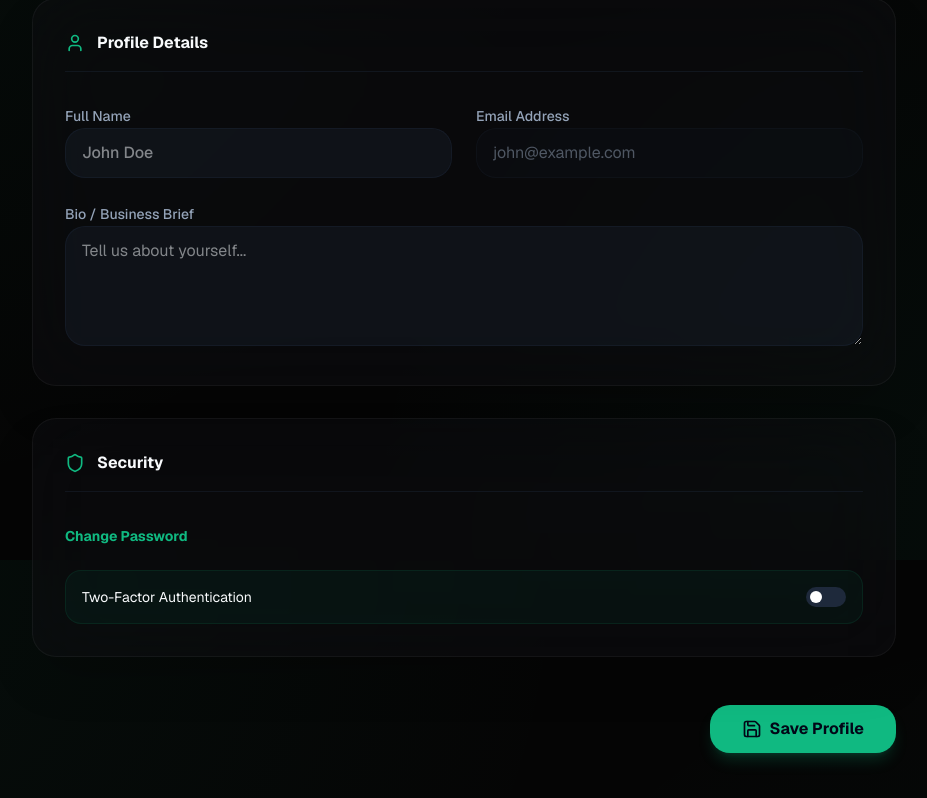
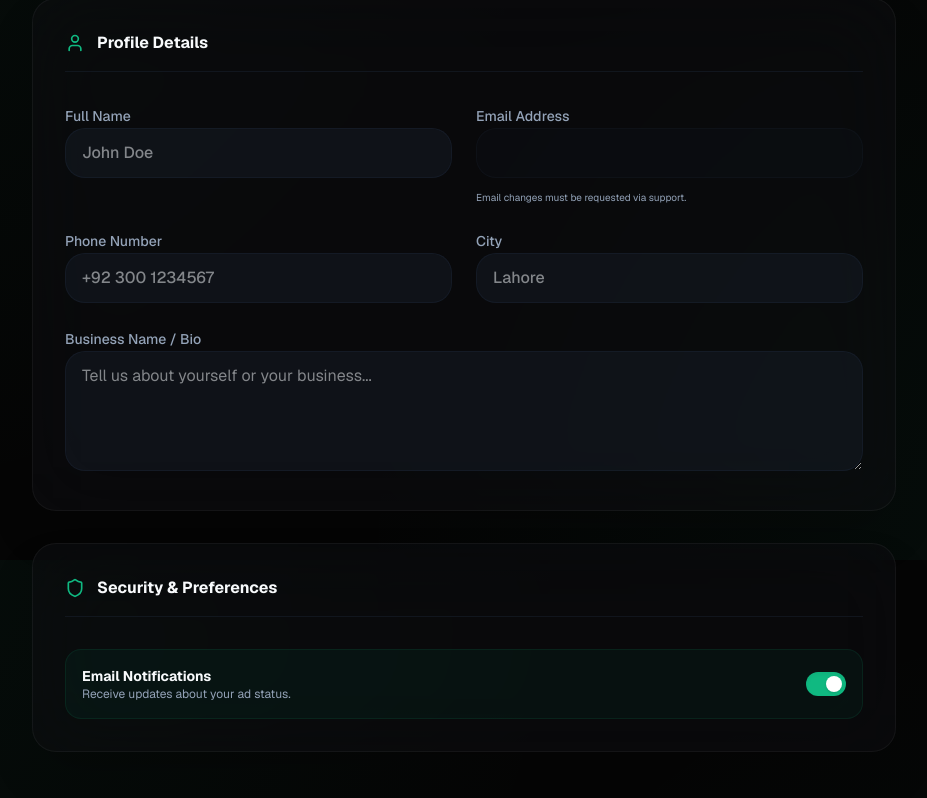
Before and after one commit to zunarajamshad-collab/labmid, a Next.js app: page /client/settings in a window 1280 px wide. Shown: the part 240-1038 px from the top of the page, without its empty margins (176-1103 px from the left). Built offline with nearby package versions, Linux system fonts and the light colour scheme; no server answers.

Commit message:
Make account settings functional with Supabase integration

```diff
--- a/src/app/client/settings/page.tsx
+++ b/src/app/client/settings/page.tsx
@@ -1,12 +1,123 @@
-import { User, Mail, Shield, Save } from 'lucide-react'
+'use client'
+
+import { useState, useEffect } from 'react'
+import { User, Mail, Shield, Save, CheckCircle2, AlertCircle } from 'lucide-react'
+import { supabase } from '@/lib/supabase'
 
 export default function ClientSettingsPage() {
+  const [loading, setLoading] = useState(true)
+  const [saving, setSaving] = useState(false)
+  const [message, setMessage] = useState<{ type: 'success' | 'error', text: string } | null>(null)
+
+  // Form State
+  const [fullName, setFullName] = useState('')
+  const [email, setEmail] = useState('')
+  const [businessName, setBusinessName] = useState('')
+  const [phone, setPhone] = useState('')
+  const [city, setCity] = useState('')
+
+  useEffect(() => {
+    async function loadProfile() {
+      const { data: { user } } = await supabase.auth.getUser()
+      if (!user) {
+        setLoading(false)
+        return
+      }
+
+      setEmail(user.email || '')
+
+      // Get profile
+      const { data: profile } = await supabase
+        .from('profiles')
+        .select('*')
+        .eq('id', user.id)
+        .single()
+
+      if (profile) {
+        setFullName(profile.full_name || '')
+      }
+
+      // Get seller profile
+      const { data: seller } = await supabase
+        .from('seller_profiles')
+        .select('*')
+        .eq('user_id', user.id)
+        .single()
+
+      if (seller) {
+        setBusinessName(seller.business_name || '')
+        setPhone(seller.phone || '')
+        setCity(seller.city || '')
+      }
+
+      setLoading(false)
+    }
+
+    loadProfile()
+  }, [])
+
+  const handleSave = async () => {
+    setSaving(true)
+    setMessage(null)
+
+    try {
+      const { data: { user } } = await supabase.auth.getUser()
+      if (!user) throw new Error('Not authenticated')
+
+      // 1. Update Profile
+      const { error: profileError } = await supabase
+        .from('profiles')
+        .update({ full_name: fullName })
+        .eq('id', user.id)
+
+      if (profileError) throw profileError
+
+      // 2. Update Seller Profile (Upsert in case it doesn't exist)
+      const { error: sellerError } = await supabase
+        .from('seller_profiles')
+        .upsert({
+          user_id: user.id,
+          display_name: fullName,
+          business_name: businessName,
+          phone: phone,
+          city: city,
+          updated_at: new Date().toISOString()
+        })
+
+      if (sellerError) throw sellerError
+
+      setMessage({ type: 'success', text: 'Profile updated successfully!' })
+    } catch (err: any) {
+      console.error('Save error:', err)
+      setMessage({ type: 'error', text: err.message || 'Failed to update profile' })
+    } finally {
+      setSaving(false)
+    }
+  }
+
+  if (loading) {
+    return (
+      <div className="container mx-auto px-4 py-24 flex items-center justify-center">
+        <div className="animate-spin rounded-full h-12 w-12 border-b-2 border-primary"></div>
+      </div>
+    )
+  }
+
   return (
     <div className="container mx-auto px-4 py-12 max-w-4xl">
       <header className="mb-12">
         <h1 className="text-4xl font-black tracking-tight mb-2">Account Settings</h1>
         <p className="text-muted-foreground text-lg">Manage your personal information and preferences.</p>
       </header>
+
+      {message && (
+        <div className={`mb-8 p-4 rounded-2xl flex items-center gap-3 border ${
+          message.type === 'success' ? 'bg-green-500/10 border-green-500/20 text-green-500' : 'bg-destructive/10 border-destructive/20 text-destructive'
+        }`}>
+          {message.type === 'success' ? <CheckCircle2 className="w-5 h-5" /> : <AlertCircle className="w-5 h-5" />}
+          <span className="font-medium">{message.text}</span>
+        </div>
+      )}
 
       <div className="grid gap-8">
         {/* Profile Details */}
@@ -19,39 +130,90 @@ export default function ClientSettingsPage() {
             <div className="grid grid-cols-1 md:grid-cols-2 gap-6">
               <div className="space-y-2">
                 <label className="text-sm font-medium text-muted-foreground">Full Name</label>
-                <input type="text" placeholder="John Doe" className="w-full bg-muted/30 border border-border/40 rounded-xl px-4 py-3 focus:ring-2 focus:ring-primary/20 outline-none transition-all font-medium" />
+                <input
+                  type="text"
+                  value={fullName}
+                  onChange={(e) => setFullName(e.target.value)}
+                  placeholder="John Doe"
+                  className="w-full bg-muted/30 border border-border/40 rounded-xl px-4 py-3 focus:ring-2 focus:ring-primary/20 outline-none transition-all font-medium"
+                />
               </div>
               <div className="space-y-2">
                 <label className="text-sm font-medium text-muted-foreground">Email Address</label>
-                <input type="email" placeholder="john@example.com" disabled className="w-full bg-muted/10 border border-border/20 rounded-xl px-4 py-3 text-muted-foreground cursor-not-allowed" />
+                <input
+                  type="email"
+                  value={email}
+                  disabled
+                  className="w-full bg-muted/10 border border-border/20 rounded-xl px-4 py-3 text-muted-foreground cursor-not-allowed font-medium"
+                />
+                <p className="text-[10px] text-muted-foreground mt-1">Email changes must be requested via support.</p>
               </div>
             </div>
+
+            <div className="grid grid-cols-1 md:grid-cols-2 gap-6">
+              <div className="space-y-2">
+                <label className="text-sm font-medium text-muted-foreground">Phone Number</label>
+                <input
+                  type="tel"
+                  value={phone}
+                  onChange={(e) => setPhone(e.target.value)}
+                  placeholder="+92 300 1234567"
+                  className="w-full bg-muted/30 border border-border/40 rounded-xl px-4 py-3 focus:ring-2 focus:ring-primary/20 outline-none transition-all font-medium"
+                />
+              </div>
+              <div className="space-y-2">
+                <label className="text-sm font-medium text-muted-foreground">City</label>
+                <input
+                  type="text"
+                  value={city}
+                  onChange={(e) => setCity(e.target.value)}
+                  placeholder="Lahore"
+                  className="w-full bg-muted/30 border border-border/40 rounded-xl px-4 py-3 focus:ring-2 focus:ring-primary/20 outline-none transition-all font-medium"
+                />
+              </div>
+            </div>
+
             <div className="space-y-2">
-              <label className="text-sm font-medium text-muted-foreground">Bio / Business Brief</label>
-              <textarea placeholder="Tell us about yourself..." className="w-full bg-muted/30 border border-border/40 rounded-xl px-4 py-3 min-h-[120px] focus:ring-2 focus:ring-primary/20 outline-none transition-all" />
+              <label className="text-sm font-medium text-muted-foreground">Business Name / Bio</label>
+              <textarea
+                value={businessName}
+                onChange={(e) => setBusinessName(e.target.value)}
+                placeholder="Tell us about yourself or your business..."
+                className="w-full bg-muted/30 border border-border/40 rounded-xl px-4 py-3 min-h-[120px] focus:ring-2 focus:ring-primary/20 outline-none transition-all"
+              />
             </div>
           </div>
         </section>
 
-        {/* Security Section */}
+        {/* Security Section (Placeholder for UI) */}
         <section className="glass-effect rounded-3xl p-8 border border-border shadow-xl">
           <div className="flex items-center gap-3 mb-8 text-foreground font-bold border-b border-border/40 pb-4">
             <Shield className="w-5 h-5 text-primary" />
-            Security
+            Security & Preferences
           </div>
           <div className="space-y-6">
-            <button className="text-sm text-primary font-bold hover:underline">Change Password</button>
             <div className="flex items-center justify-between p-4 bg-primary/5 rounded-2xl border border-primary/10">
-              <div className="text-sm">Two-Factor Authentication</div>
-              <div className="w-10 h-5 bg-muted rounded-full relative"><div className="absolute left-1 top-1 w-3 h-3 bg-white rounded-full" /></div>
+              <div>
+                <p className="text-sm font-bold">Email Notifications</p>
+                <p className="text-xs text-muted-foreground">Receive updates about your ad status.</p>
+              </div>
+              <div className="w-10 h-6 bg-primary rounded-full relative shadow-inner"><div className="absolute right-1 top-1 w-4 h-4 bg-white rounded-full shadow-sm" /></div>
             </div>
           </div>
         </section>
 
         <div className="flex justify-end pt-4">
-          <button className="bg-primary hover:bg-primary/90 text-primary-foreground px-8 py-3 rounded-xl font-bold flex items-center gap-2 transition-all shadow-lg shadow-primary/20">
-            <Save className="w-5 h-5" />
-            Save Profile
+          <button
+            onClick={handleSave}
+            disabled={saving}
+            className="bg-primary hover:bg-primary/90 text-primary-foreground px-8 py-4 rounded-2xl font-bold flex items-center gap-2 transition-all shadow-xl shadow-primary/20 disabled:opacity-70 disabled:cursor-not-allowed"
+          >
+            {saving ? (
+              <div className="animate-spin rounded-full h-5 w-5 border-b-2 border-white"></div>
+            ) : (
+              <Save className="w-5 h-5" />
+            )}
+            {saving ? 'Saving...' : 'Save Profile Changes'}
           </button>
         </div>
       </div>
```
